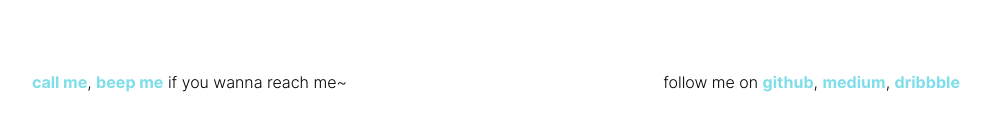
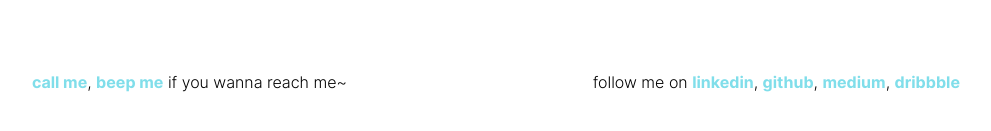
Before and after one commit to DanieNguyen/finalfew, a website: page about.html in a window 1280 px wide. Shown: the part 963-1094 px from the top of the page, without its empty margins (144-1135 px from the left). Drawn offline with nearby package versions, Linux system fonts and the light colour scheme; no server answers; files whose address does not match are found by name.

Commit message:
add linkedin

```diff
--- a/about.html
+++ b/about.html
@@ -51,7 +51,7 @@
                 if you wanna reach me~</p>
             </div>
             <div class="col-6">
-                <p class="footer">follow me on <a class="links" href="https://github.com/DanieNguyen">github</a>,
+                <p class="footer">follow me on <a class="links" href="https://www.linkedin.com/in/danielux/">linkedin</a>, <a class="links" href="https://github.com/DanieNguyen">github</a>,
                     <a class="links" href="https://medium.com/@danngu_26559">medium</a>, <a class="links" href="https://dribbble.com/danielnux" target="_blank">dribbble</a>
                 </p>
             </div>
```
